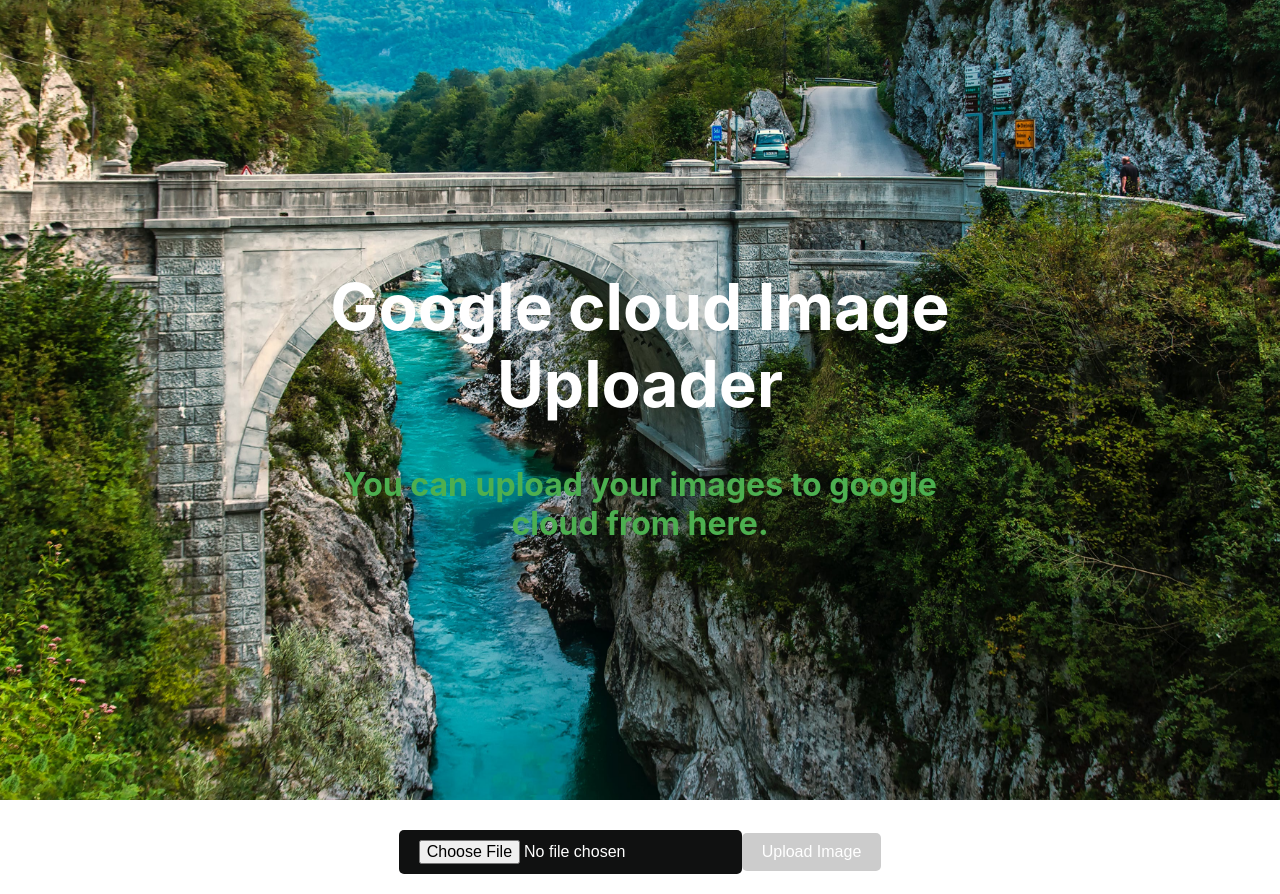
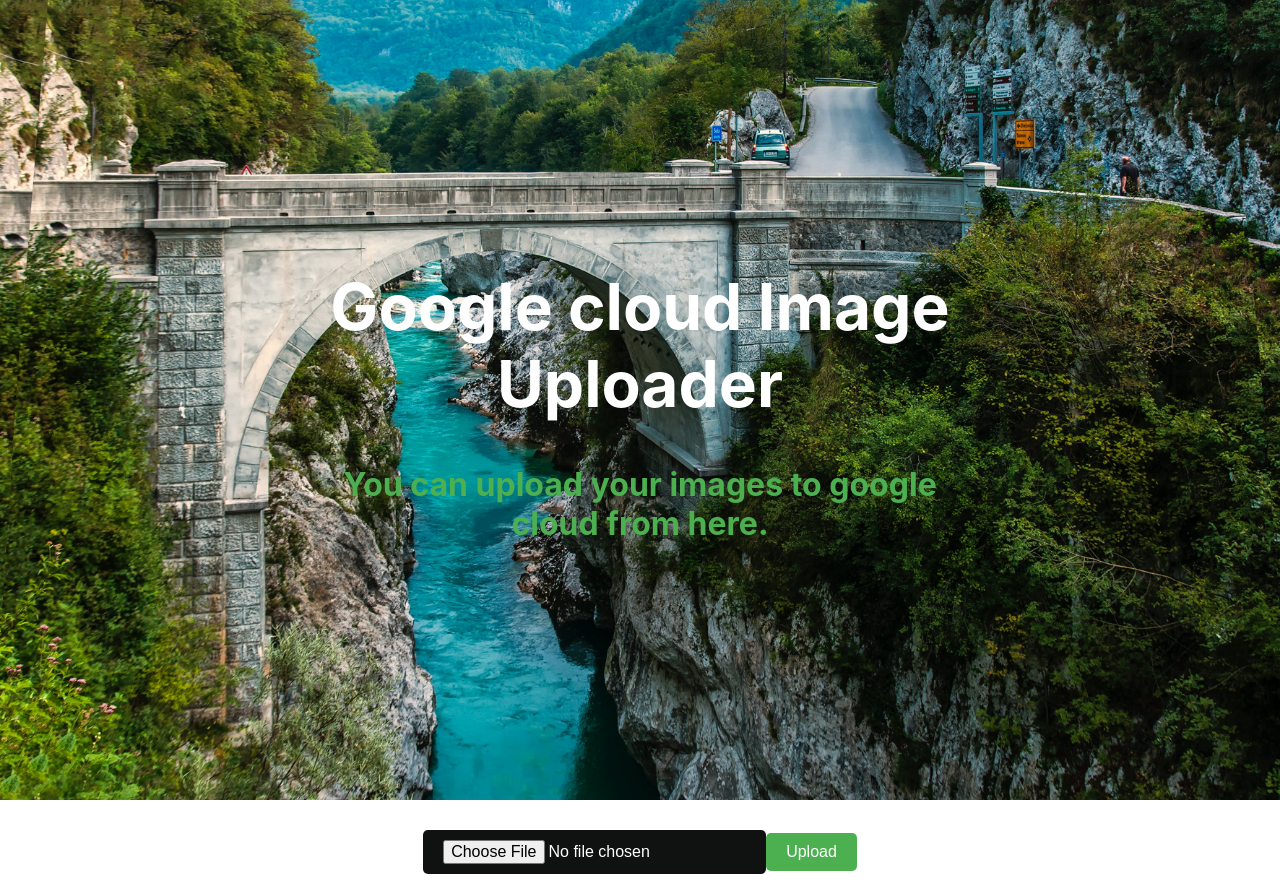
Before and after one commit to kedarmayekar/image-uploader, a React (Create React App) app: page / in a window 1280 px wide. Built offline with nearby package versions, Linux system fonts and the light colour scheme.

Commit message:
Added iamge v2 uploader

```diff
--- a/src/App.js
+++ b/src/App.js
@@ -1,13 +1,13 @@
 import React from 'react';
 import './App.css';
 import HeroSection from './HeroSection';
-import CloudImageUploader from './CloudImageUploader';
+import ImageUploadComponent from './CloudUploaderV2';
 
 function App() {
   return (
     <React.StrictMode>
       <HeroSection />
-      <CloudImageUploader/>
+      <ImageUploadComponent/>
     </React.StrictMode>
   );
 }
--- /dev/null
+++ b/src/CloudUploaderV2.js
@@ -0,0 +1,54 @@
+// ImageUploadComponent.js
+
+import React, { useState } from 'react';
+import './CloudImageUploader.css';
+
+function ImageUploadComponent() {
+  const [file, setFile] = useState(null);
+  const [uploadStatus, setUploadStatus] = useState(null);
+
+  const handleFileChange = (e) => {
+    setFile(e.target.files[0]);
+  };
+
+  const handleUpload = async () => {
+    const formData = new FormData();
+    formData.append('image', file);
+
+    try {
+      const response = await fetch(process.env.REACT_APP_BE_URL, {
+        method: 'POST',
+        body: formData,
+      });
+
+      const data = await response.json();
+      console.log("data ",data)
+      console.log("response ",response)
+      if (response.ok) {
+        setUploadStatus('Image uploaded successfully!');
+        document.getElementsByClassName('browse_image')[0].value = null;
+        setFile(null);
+      } else {
+        setUploadStatus('Error uploading image: ' + data.message);
+      }
+      setTimeout(() => {
+        setUploadStatus(null);
+      }, 7000);
+      // Handle response as needed
+    } catch (error) {
+      console.error(error);
+      setUploadStatus('Error uploading image: ' + error.message);
+    }
+
+  };
+
+  return (
+    <div className="cloud-image-uploader">
+      <input className='browse_image' type="file" onChange={handleFileChange} />
+      <button className='upload_image' onClick={handleUpload}>Upload</button>
+      {uploadStatus && <div className="upload-image-status"><p>{uploadStatus}</p></div>}
+    </div>
+  );
+}
+
+export default ImageUploadComponent;
```
